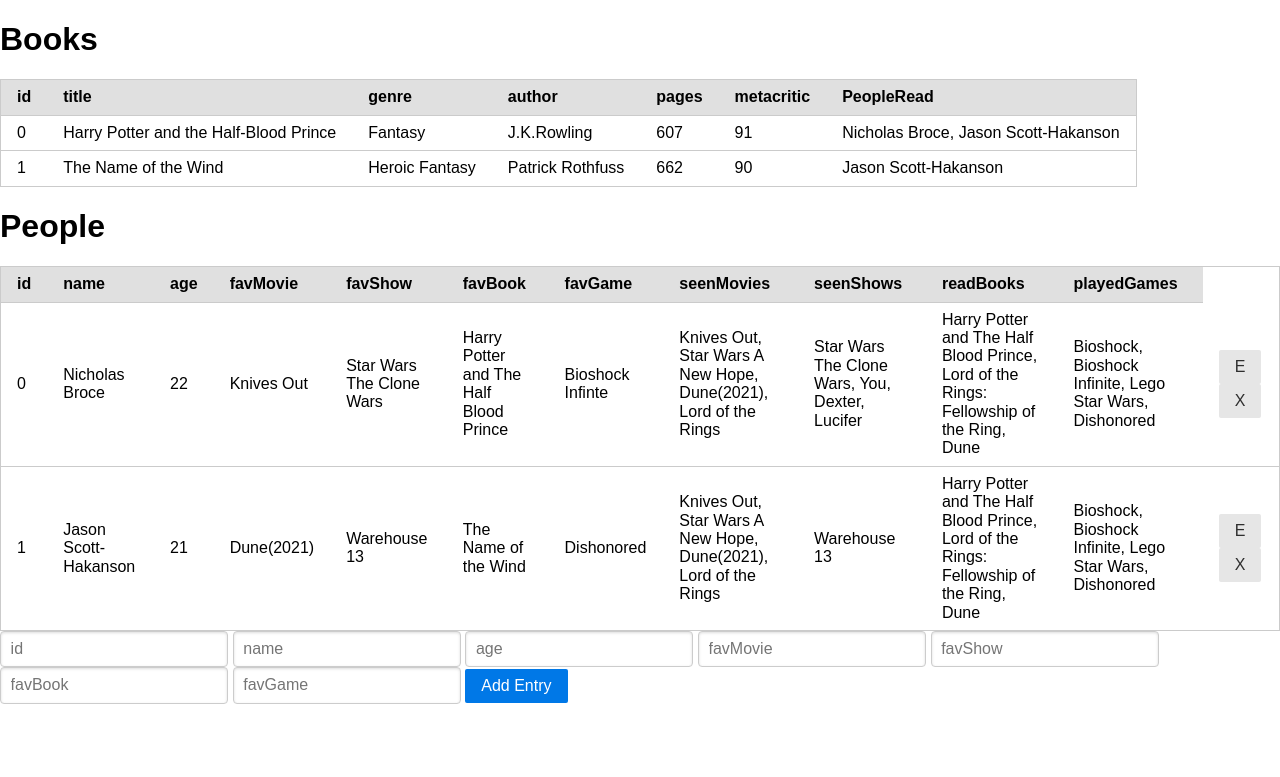
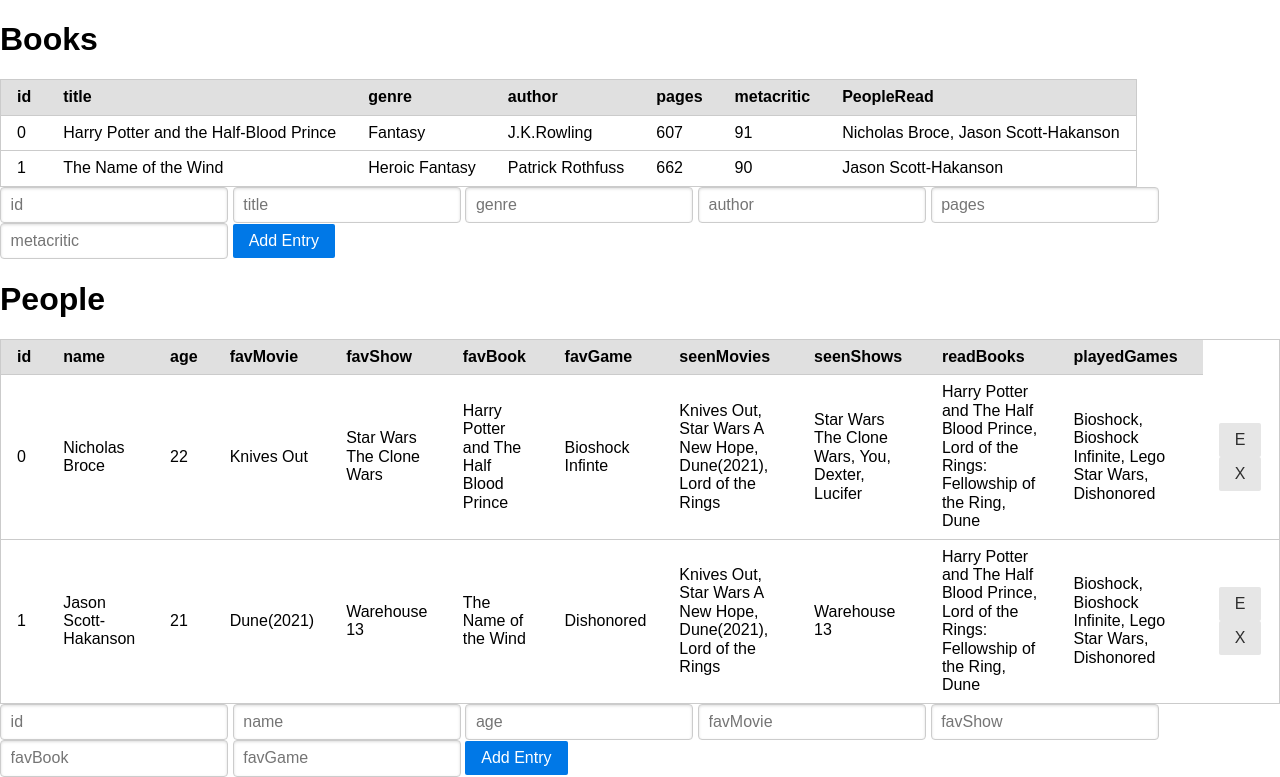
Before and after one commit to Xinnji/cs340_group_project, a Flask app: page /books in a window 1280 px wide. Shown: the part 53-830 px from the top of the page. Before the commit the page ends 757 px from the top, so only its background shows below. Run offline with Flask 2, Linux system fonts and the light colour scheme; some libraries are stand-ins or nearby versions.

Commit message:
Update books.html

```diff
--- a/templates/books.html
+++ b/templates/books.html
@@ -34,4 +34,13 @@
         </tr>
     </tbody>
 </table>
+<form class="pure-form" method="post">
+                <input type="text" name="id" placeholder="id">
+                <input type="text" name="title" placeholder="title">
+                <input type="text" name="genre" placeholder="genre">
+                <input type="text" name="author" placeholder="author">
+                <input type="text" name="pages" placeholder="pages">
+                <input type="text" name="metacritic" placeholder="metacritic">
+                <input class="pure-button pure-button-primary" type="submit" value="Add Entry">
+            </form>
 {% endblock %}
```
